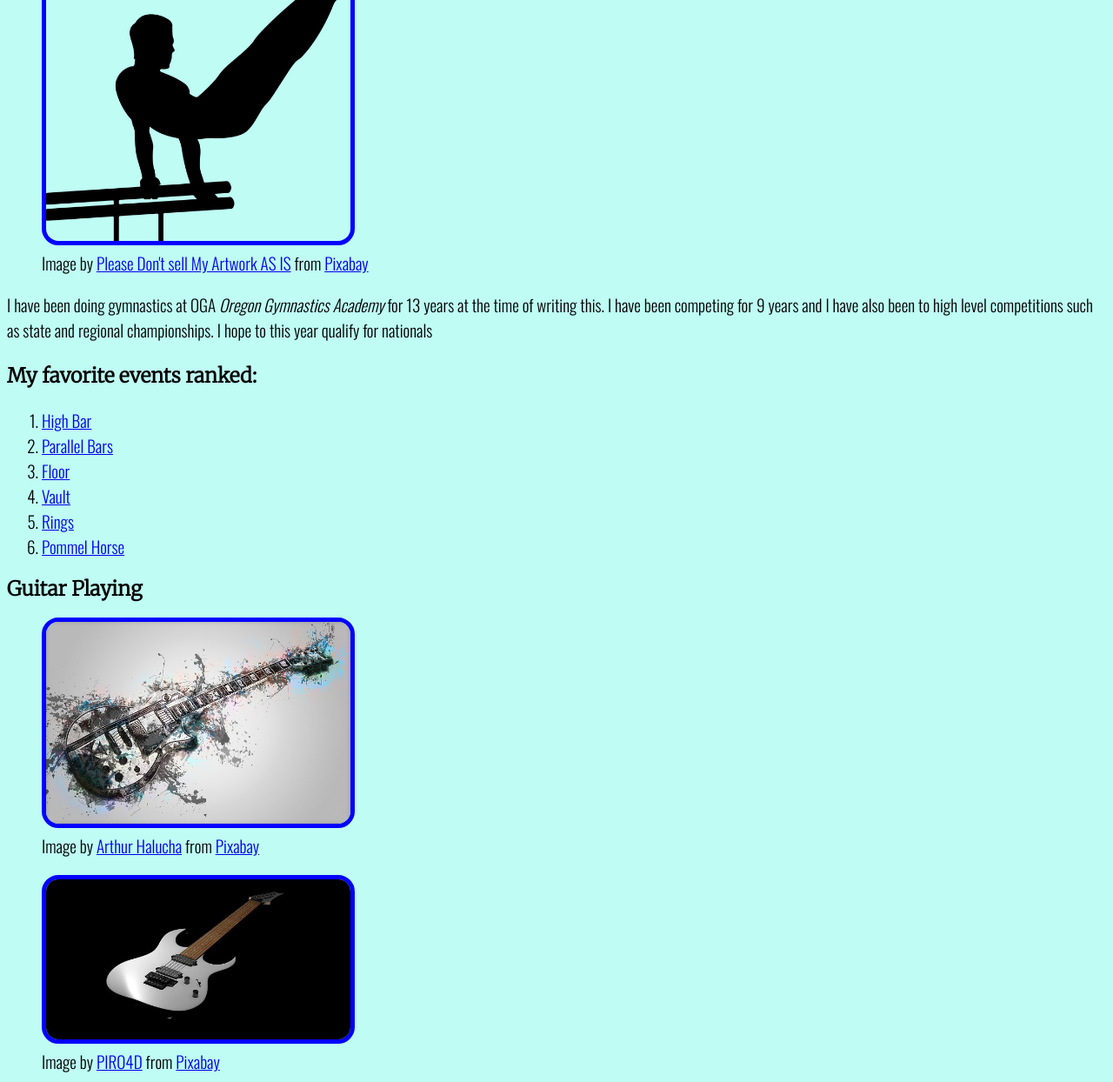
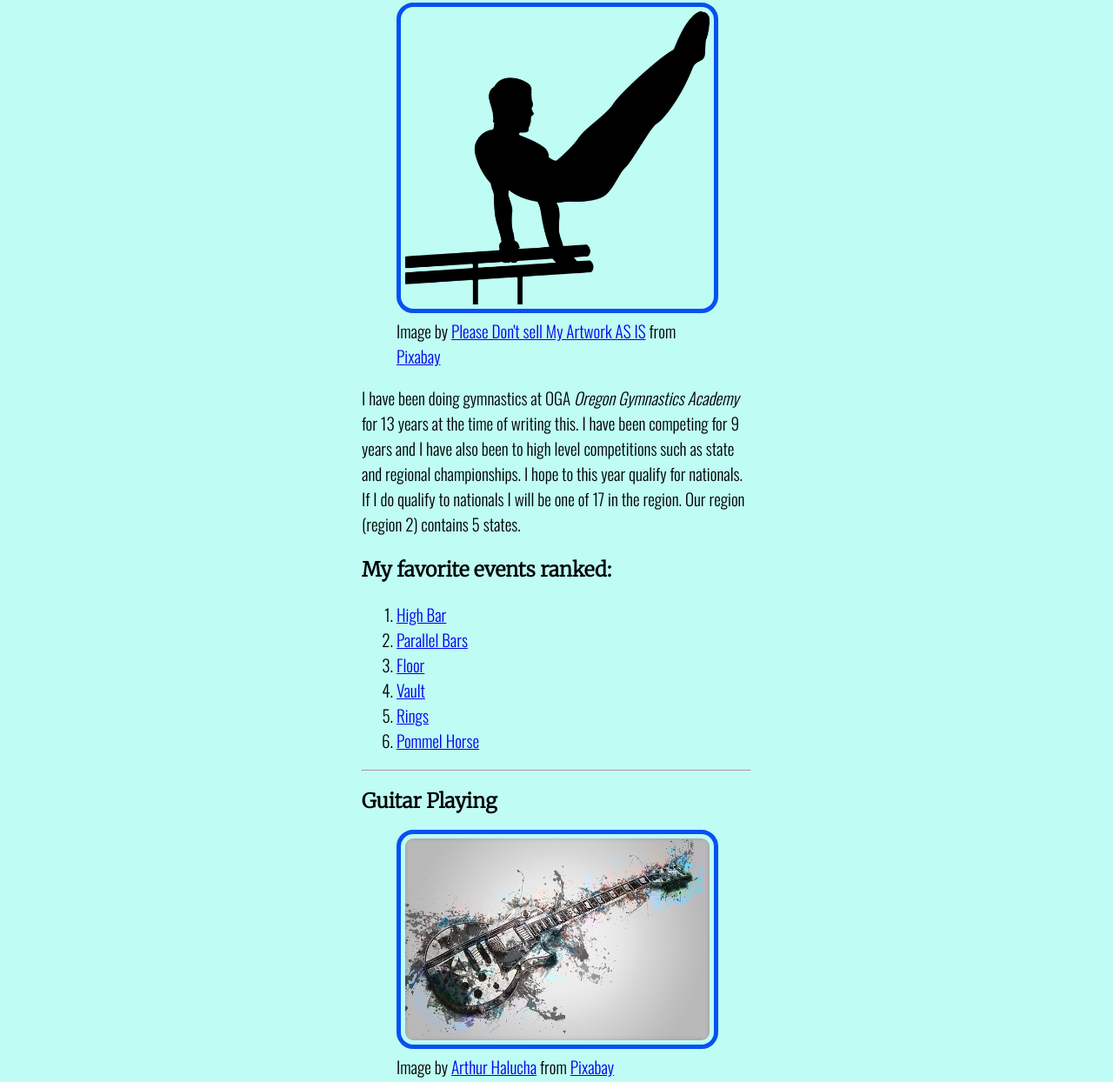
Before and after one commit to aberd415/Single-Page-Project, a plain HTML site: page index.html in a window 1280 px wide. Shown: the part 645-1889 px from the top of the page at 87% size. Drawn offline with nearby package versions, Linux system fonts and the light colour scheme.

Commit message:
Formatting

```diff
--- a/index.html
+++ b/index.html
@@ -12,10 +12,13 @@
     <link rel="preconnect" href="https://fonts.gstatic.com" crossorigin>
     <link href="https://fonts.googleapis.com/css2?family=Merriweather:wght@300&family=Oswald:wght@200;300&display=swap" rel="stylesheet">
     <style>
+
         body {
             font-family: 'Oswald', sans-serif;
             font-size: 120%;
             background-color: rgb(190, 252, 244);
+            margin: auto;
+            width: 35%;
         }
         h1, h2, h3, h4 {
             font-family: 'Merriweather', serif;
@@ -24,6 +27,12 @@
         img {
             border: 5px solid rgb(4, 0, 255);
             border-radius: 1em;
+            float: center;
+            padding: 5px;
+            border: 5px solid rgb(6, 81, 241);
+        }
+        hr {
+            color: aquamarine;
         }
 
     </style>
@@ -50,7 +59,7 @@
                     <figcaption>Image by <a href="https://pixabay.com/users/7089643-7089643/?utm_source=link-attribution&amp;utm_medium=referral&amp;utm_campaign=image&amp;utm_content=5815999">Please Don't sell My Artwork AS IS</a> from <a href="https://pixabay.com/?utm_source=link-attribution&amp;utm_medium=referral&amp;utm_campaign=image&amp;utm_content=5815999">Pixabay</a></figcaption>
             </figure>
 
-            <p>I have been doing gymnastics at OGA <i> Oregon Gymnastics Academy</i> for 13 years at the time of writing this. I have been competing for 9 years and I have also been to high level competitions such as state and regional championships. I hope to this year qualify for nationals </p>
+            <p>I have been doing gymnastics at OGA <i> Oregon Gymnastics Academy</i> for 13 years at the time of writing this. I have been competing for 9 years and I have also been to high level competitions such as state and regional championships. I hope to this year qualify for nationals. If I do qualify to nationals I will be one of 17 in the region. Our region (region 2) contains 5 states. </p>
 
                 <h3>My favorite events ranked:</h3>
 
@@ -63,6 +72,7 @@
                         <li><a href="https://en.wikipedia.org/wiki/Pommel_horse">Pommel Horse</a></li>
                     </ol>
 
+    <hr>
 
         <h2>Guitar Playing</h2>
             <figure>
```
